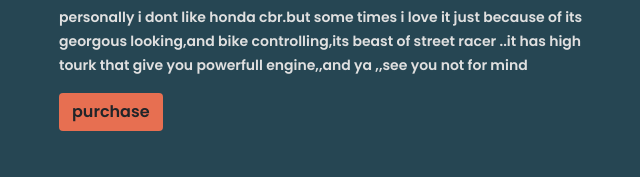
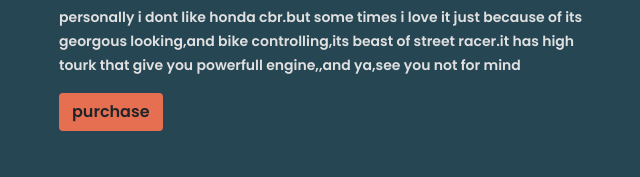
Before and after one commit to ArifulMahadi/honda-cbr-bootstrap, a plain HTML site: page index.html in a window 1280 px wide. Shown: the part 225-402 px from the top of the page, 13-653 px from the left. Drawn offline with nearby package versions, Linux system fonts and the light colour scheme.

Commit message:
modified

```diff
--- a/index.html
+++ b/index.html
@@ -24,7 +24,7 @@
                     <div class="container mx-5 col-12">
                     <small class="custom-text-color">Computer-controlled digital transistorized with electronic.</small>
                     <h1 class="text-white fw-bolder fs-1">Honda CBR 300R</h1>
-                    <p class="custom-text-color"><small>personally i dont like honda cbr.but some times i love it just because of its georgous looking,and bike controlling,its beast of  street racer ..it has high tourk that give you powerfull engine,,and ya ,,see you not for mind</small></p>
+                    <p class="custom-text-color"><small>personally i dont like honda cbr.but some times i love it just because of its georgous looking,and bike controlling,its beast of street racer.it has high tourk that give you powerfull engine,,and ya,see you not for mind</small></p>
                     <!-- Button trigger modal -->
 <button type="button" class="btn custon-btn-color" data-bs-toggle="modal" data-bs-target="#staticBackdrop">
     purchase
@@ -169,9 +169,6 @@
               <div class="container-custom d-flex justify-content-center">
                 <h1 class="custom-text-primary px-2">Frequently asked<span class="custom-text-info">Question</span></h1>
                </div>
-              <!-- <div class="d-flex justify-content-center"> -->
-                <!-- <h1 class="custom-text-primary col-12"><span class="custom-text-info">Questions</span></h1> -->
-              <!-- </div> -->
                  <div class="row mt-5">
                    <div class="col-lg-6 col-12">
                   <img src="images/faq.png" class="w-75" alt="">
```
